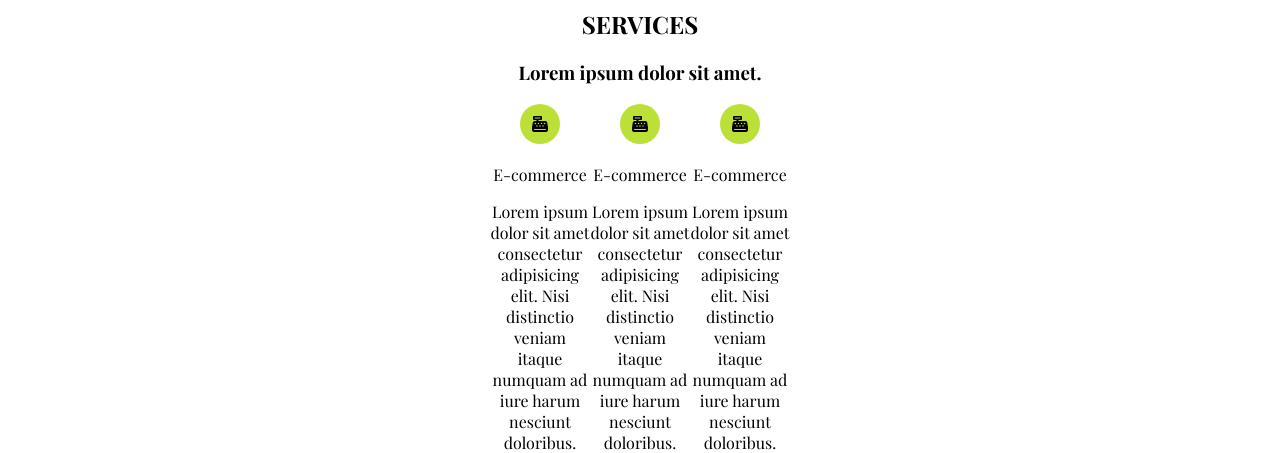
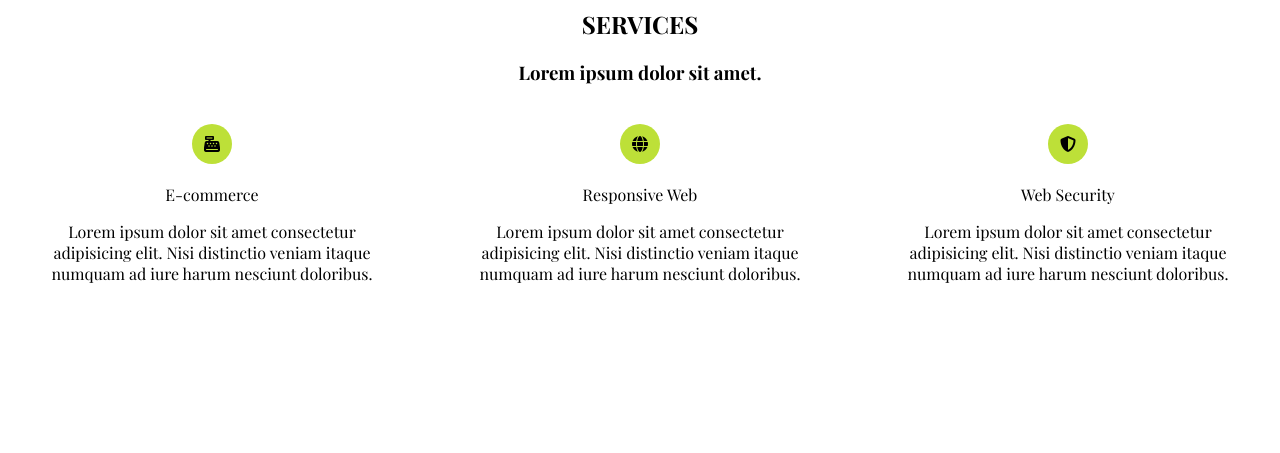
Before and after one commit to OwcaTyBaranie/Newproject, a website: page index.html in a window 1280 px wide. Shown: the part 830-1283 px from the top of the page. After the commit the page ends 1114 px from the top, so only its background shows below. Drawn offline with nearby package versions, Linux system fonts and the light colour scheme; a web font is replaced by a local one.

Commit message:
Finish Service Section

```diff
--- a/index.html
+++ b/index.html
@@ -47,14 +47,14 @@
         </div>
         <div class="box">
             <div class="icon-circle">
-            <i class="fa-solid fa-cash-register"></i></div>
-            <p>E-commerce</p>
+            <i class="fa-solid fa-globe"></i></div>
+            <p>Responsive Web</p>
             <a>Lorem ipsum dolor sit amet consectetur adipisicing elit. Nisi distinctio veniam itaque numquam ad iure harum nesciunt doloribus.</a>
         </div>
         <div class="box">
             <div class="icon-circle">
-            <i class="fa-solid fa-cash-register"></i></div>
-            <p>E-commerce</p>
+                <i class="fa-solid fa-shield-halved"></i></div>
+            <p>Web Security</p>
             <a>Lorem ipsum dolor sit amet consectetur adipisicing elit. Nisi distinctio veniam itaque numquam ad iure harum nesciunt doloribus.</a>
         </div>
     </div>
--- a/sass/style.scss
+++ b/sass/style.scss
@@ -61,18 +61,22 @@ nav a:hover {
     display: flex;
     justify-content: center;
     align-items: center;
+    width: 100%;
 }
 .box-container {
     display: flex;
     justify-content: space-between;
-    width: 300px;
+    margin: 20px;
 }
 .box {
-    width: 100px;
+    width: calc(33.33% - 40px);
     height: 100px;
+    margin-right: 20px;
 
 }
-
+.box:last-child {
+    margin-right: 0; /* Usuń margines z ostatniego boxa, aby uniknąć przerwy na końcu */
+  }
 i {
     position: absolute;
     top: 50%;
```
Also changed, not shown: css/style.css, 1 other file.
